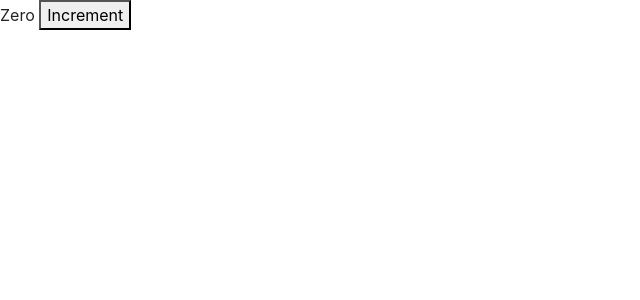
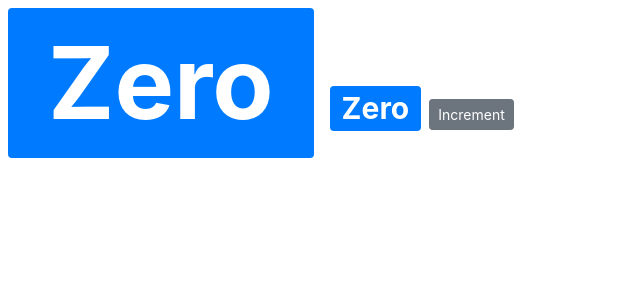
Before and after one commit to Johhno/react-app, a React (Create React App) app: page / in a window 1280 px wide. Shown: the top 300 px of the page, without its empty margins (0-640 px from the left). Built offline with nearby package versions, Linux system fonts and the light colour scheme.

Commit message:
Setting Attributes

```diff
--- a/src/components/counter.jsx
+++ b/src/components/counter.jsx
@@ -2,14 +2,20 @@
 
 class Counter extends Component {
     state = {
-        count:0,
+        count:0
     };
 
+    styles = {
+        fontSize : 100,
+        fontWeight: 'bold'
+    }
     render() {
         return (
         <div>
-            <span> {this.formatCount()} </span>
-            <button>Increment</button>
+            <span style={this.styles} className="badge badge-primary m-2"> {this.formatCount()} </span>
+            <span style={{fontSize:30}} className="badge badge-primary m-2"> {this.formatCount()} </span>
+
+            <button className="btn btn-secondary btn-sm">Increment</button>
         </div>);
     }
 
```
